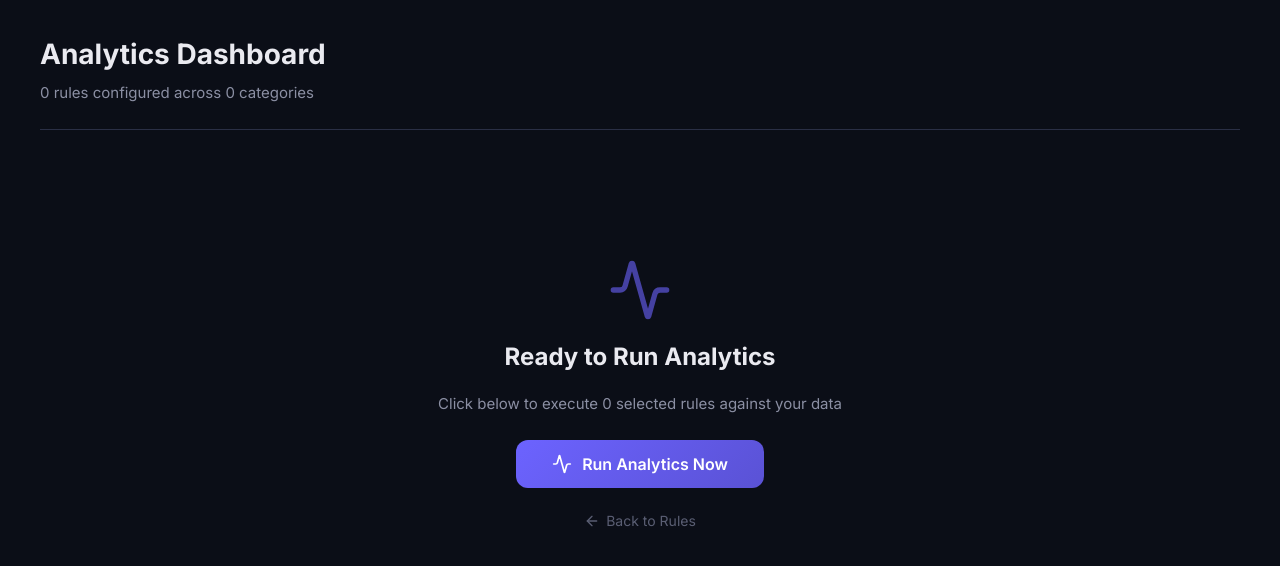
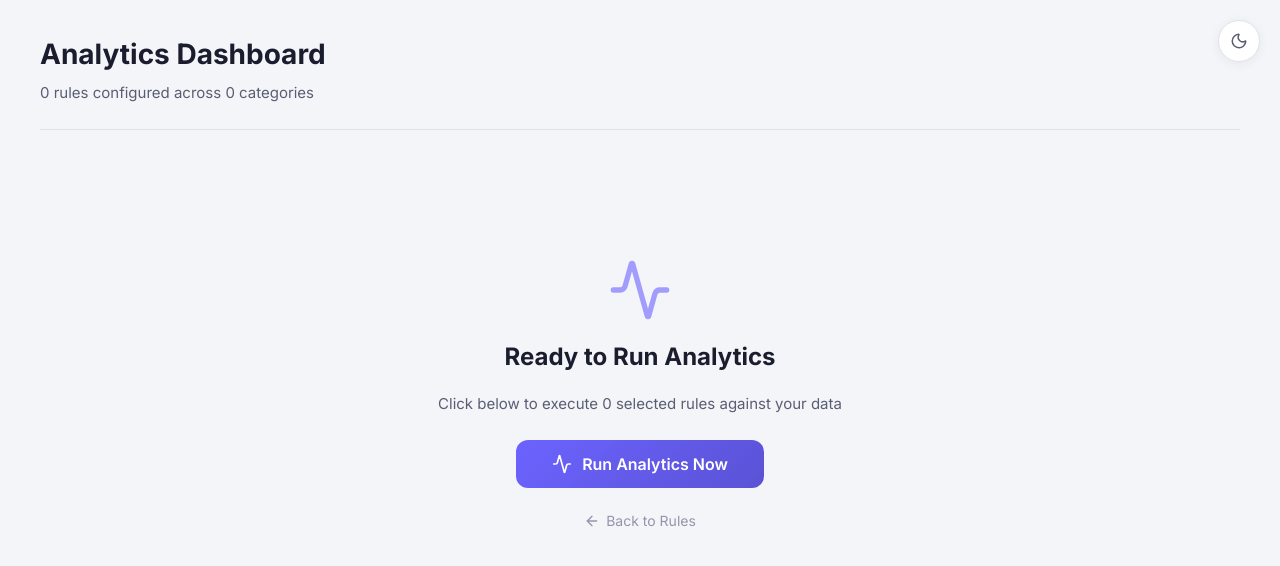
Before and after one commit to sudipgh1991/Nethrox, a React (Vite) app in the folder frontend/: page /dashboard in a window 1280 px wide. Shown: the top 566 px of the page. Built offline with nearby package versions, Linux system fonts and the light colour scheme.

Commit message:
Theme change

```diff
--- a/frontend/src/App.jsx
+++ b/frontend/src/App.jsx
@@ -1,5 +1,7 @@
 import { Routes, Route, Navigate } from 'react-router-dom';
 import { AppProvider } from './context/AppContext';
+import { ThemeProvider } from './context/ThemeContext';
+import ThemeToggle from './components/ThemeToggle';
 import Home from './pages/Home';
 import SelectAnalytics from './pages/SelectAnalytics';
 import ChooseData from './pages/ChooseData';
@@ -9,7 +11,9 @@ import Dashboard from './pages/Dashboard';
 
 function App() {
   return (
+    <ThemeProvider>
       <AppProvider>
+        <ThemeToggle />
         <Routes>
           <Route path="/" element={<Home />} />
           <Route path="/select-analytics" element={<SelectAnalytics />} />
@@ -20,6 +24,7 @@ function App() {
           <Route path="*" element={<Navigate to="/" replace />} />
         </Routes>
       </AppProvider>
+    </ThemeProvider>
   );
 }
 
--- /dev/null
+++ b/frontend/src/components/ThemeToggle.jsx
@@ -0,0 +1,18 @@
+import { Sun, Moon } from 'lucide-react';
+import { useTheme } from '../context/ThemeContext';
+import styles from './ThemeToggle.module.css';
+
+export default function ThemeToggle() {
+  const { theme, toggleTheme } = useTheme();
+
+  return (
+    <button
+      className={styles.toggle}
+      onClick={toggleTheme}
+      aria-label={`Switch to ${theme === 'light' ? 'dark' : 'light'} mode`}
+      title={`Switch to ${theme === 'light' ? 'dark' : 'light'} mode`}
+    >
+      {theme === 'light' ? <Moon size={18} /> : <Sun size={18} />}
+    </button>
+  );
+}
--- /dev/null
+++ b/frontend/src/components/ThemeToggle.module.css
@@ -0,0 +1,23 @@
+.toggle {
+  position: fixed;
+  top: 20px;
+  right: 20px;
+  z-index: 999;
+  width: 42px;
+  height: 42px;
+  border-radius: 50%;
+  display: flex;
+  align-items: center;
+  justify-content: center;
+  background: var(--bg-card);
+  border: 1px solid var(--border);
+  color: var(--text-secondary);
+  box-shadow: var(--shadow);
+  transition: var(--transition);
+  cursor: pointer;
+}
+.toggle:hover {
+  color: var(--primary);
+  border-color: var(--primary);
+  transform: scale(1.08);
+}
--- /dev/null
+++ b/frontend/src/context/ThemeContext.jsx
@@ -0,0 +1,29 @@
+import { createContext, useContext, useState, useEffect } from 'react';
+
+const ThemeContext = createContext();
+
+export function ThemeProvider({ children }) {
+  const [theme, setTheme] = useState(() => {
+    const saved = localStorage.getItem('nethrox-theme');
+    return saved || 'light';
+  });
+
+  useEffect(() => {
+    document.documentElement.setAttribute('data-theme', theme);
+    localStorage.setItem('nethrox-theme', theme);
+  }, [theme]);
+
+  const toggleTheme = () => setTheme((t) => (t === 'light' ? 'dark' : 'light'));
+
+  return (
+    <ThemeContext.Provider value={{ theme, toggleTheme }}>
+      {children}
+    </ThemeContext.Provider>
+  );
+}
+
+export function useTheme() {
+  const context = useContext(ThemeContext);
+  if (!context) throw new Error('useTheme must be used within ThemeProvider');
+  return context;
+}
--- a/frontend/src/index.css
+++ b/frontend/src/index.css
@@ -1,6 +1,39 @@
 @import url('https://fonts.googleapis.com/css2?family=Inter:wght@300;400;500;600;700;800&display=swap');
 
+/* Light theme (default) */
 :root {
+  --primary: #6C63FF;
+  --primary-dark: #5A52D5;
+  --primary-light: #7B73FF;
+  --secondary: #00C896;
+  --secondary-dark: #00A87D;
+  --accent: #FF6584;
+  --bg-dark: #F4F5F9;
+  --bg-card: #FFFFFF;
+  --bg-card-hover: #F0F1F6;
+  --bg-input: #F0F1F6;
+  --border: #E0E2EB;
+  --text-primary: #1A1D2E;
+  --text-secondary: #5A5E73;
+  --text-muted: #9196AB;
+  --success: #16A34A;
+  --warning: #D97706;
+  --danger: #DC2626;
+  --radius: 12px;
+  --radius-sm: 8px;
+  --radius-lg: 16px;
+  --shadow: 0 2px 12px rgba(0, 0, 0, 0.06);
+  --shadow-lg: 0 8px 30px rgba(0, 0, 0, 0.1);
+  --transition: all 0.2s ease;
+
+  /* Home page specific */
+  --home-left-bg: linear-gradient(135deg, #EEF0F7 0%, #E4E7F2 50%, #DFE1F5 100%);
+  --home-left-glow: rgba(108, 99, 255, 0.08);
+  --home-right-bg: #F4F5F9;
+}
+
+/* Dark theme */
+[data-theme="dark"] {
   --primary: #6C63FF;
   --primary-dark: #5A52D5;
   --primary-light: #8B83FF;
@@ -18,12 +51,12 @@
   --success: #22C55E;
   --warning: #F59E0B;
   --danger: #EF4444;
-  --radius: 12px;
-  --radius-sm: 8px;
-  --radius-lg: 16px;
   --shadow: 0 4px 24px rgba(0, 0, 0, 0.3);
   --shadow-lg: 0 8px 40px rgba(0, 0, 0, 0.4);
-  --transition: all 0.2s ease;
+
+  --home-left-bg: linear-gradient(135deg, #0B0E17 0%, #131724 50%, #1A1040 100%);
+  --home-left-glow: rgba(108, 99, 255, 0.12);
+  --home-right-bg: #0B0E17;
 }
 
 * {
--- a/frontend/src/pages/Dashboard.jsx
+++ b/frontend/src/pages/Dashboard.jsx
@@ -1,5 +1,6 @@
 import { useMemo, useState } from 'react';
 import { useAppContext } from '../context/AppContext';
+import { useTheme } from '../context/ThemeContext';
 import { useNavigate } from 'react-router-dom';
 import {
   BarChart, Bar, PieChart, Pie, Cell, LineChart, Line, AreaChart, Area,
@@ -16,8 +17,16 @@ const COLORS = ['#6C63FF', '#00D9A6', '#FF6584', '#F59E0B', '#3B82F6', '#8B5CF6'
 export default function Dashboard() {
   const navigate = useNavigate();
   const { selectedCategories, selectedRules, RULES_BY_CATEGORY, ANALYTICS_OPTIONS, customRules } = useAppContext();
+  const { theme } = useTheme();
   const [isRunning, setIsRunning] = useState(false);
   const [hasRun, setHasRun] = useState(false);
+
+  const isDark = theme === 'dark';
+  const gridColor = isDark ? '#2A2F45' : '#E0E2EB';
+  const tickColor = isDark ? '#8B8FA3' : '#5A5E73';
+  const tooltipBg = isDark ? '#131724' : '#FFFFFF';
+  const tooltipBorder = isDark ? '#2A2F45' : '#E0E2EB';
+  const tooltipLabel = isDark ? '#EAEAF0' : '#1A1D2E';
 
   // Simulate running analytics
   const runAnalytics = () => {
@@ -176,12 +185,12 @@ export default function Dashboard() {
           <h3>Flagged Items by Rule</h3>
           <ResponsiveContainer width="100%" height={300}>
             <BarChart data={barData}>
-              <CartesianGrid strokeDasharray="3 3" stroke="#2A2F45" />
-              <XAxis dataKey="name" tick={{ fill: '#8B8FA3', fontSize: 11 }} angle={-20} textAnchor="end" height={60} />
-              <YAxis tick={{ fill: '#8B8FA3', fontSize: 12 }} />
+              <CartesianGrid strokeDasharray="3 3" stroke={gridColor} />
+              <XAxis dataKey="name" tick={{ fill: tickColor, fontSize: 11 }} angle={-20} textAnchor="end" height={60} />
+              <YAxis tick={{ fill: tickColor, fontSize: 12 }} />
               <Tooltip
-                contentStyle={{ background: '#131724', border: '1px solid #2A2F45', borderRadius: 8 }}
-                labelStyle={{ color: '#EAEAF0' }}
+                contentStyle={{ background: tooltipBg, border: `1px solid ${tooltipBorder}`, borderRadius: 8 }}
+                labelStyle={{ color: tooltipLabel }}
               />
               <Bar dataKey="flagged" radius={[6, 6, 0, 0]}>
                 {barData.map((_, i) => (
@@ -211,7 +220,7 @@ export default function Dashboard() {
                 ))}
               </Pie>
               <Tooltip
-                contentStyle={{ background: '#131724', border: '1px solid #2A2F45', borderRadius: 8 }}
+                contentStyle={{ background: tooltipBg, border: `1px solid ${tooltipBorder}`, borderRadius: 8 }}
               />
             </PieChart>
           </ResponsiveContainer>
@@ -223,12 +232,12 @@ export default function Dashboard() {
           <h3>Monthly Alert Trend</h3>
           <ResponsiveContainer width="100%" height={280}>
             <AreaChart data={trendData}>
-              <CartesianGrid strokeDasharray="3 3" stroke="#2A2F45" />
-              <XAxis dataKey="month" tick={{ fill: '#8B8FA3', fontSize: 12 }} />
-              <YAxis tick={{ fill: '#8B8FA3', fontSize: 12 }} />
+              <CartesianGrid strokeDasharray="3 3" stroke={gridColor} />
+              <XAxis dataKey="month" tick={{ fill: tickColor, fontSize: 12 }} />
+              <YAxis tick={{ fill: tickColor, fontSize: 12 }} />
               <Tooltip
-                contentStyle={{ background: '#131724', border: '1px solid #2A2F45', borderRadius: 8 }}
-                labelStyle={{ color: '#EAEAF0' }}
+                contentStyle={{ background: tooltipBg, border: `1px solid ${tooltipBorder}`, borderRadius: 8 }}
+                labelStyle={{ color: tooltipLabel }}
               />
               <Legend />
               <Area type="monotone" dataKey="alerts" stroke="#6C63FF" fill="rgba(108, 99, 255, 0.15)" strokeWidth={2} />
@@ -255,7 +264,7 @@ export default function Dashboard() {
                 ))}
               </Pie>
               <Tooltip
-                contentStyle={{ background: '#131724', border: '1px solid #2A2F45', borderRadius: 8 }}
+                contentStyle={{ background: tooltipBg, border: `1px solid ${tooltipBorder}`, borderRadius: 8 }}
               />
             </PieChart>
           </ResponsiveContainer>
--- a/frontend/src/pages/Home.jsx
+++ b/frontend/src/pages/Home.jsx
@@ -10,6 +10,7 @@ export default function Home() {
   const [mode, setMode] = useState('signin');
   const [showPassword, setShowPassword] = useState(false);
   const [form, setForm] = useState({ name: '', email: '', password: '' });
+  const [logoError, setLogoError] = useState(false);
 
   const handleSubmit = (e) => {
     e.preventDefault();
@@ -22,7 +23,16 @@ export default function Home() {
       <div className={styles.left}>
         <div className={styles.brand}>
           <div className={styles.logo}>
-            <Shield size={32} />
+            {logoError ? (
+              <Shield size={32} />
+            ) : (
+              <img
+                src="/logo.png"
+                alt="Nethrox"
+                className={styles.logoImg}
+                onError={() => setLogoError(true)}
+              />
+            )}
           </div>
           <h1 className={styles.appName}>Nethrox</h1>
         </div>
--- a/frontend/src/pages/Home.module.css
+++ b/frontend/src/pages/Home.module.css
@@ -10,7 +10,7 @@
   display: flex;
   flex-direction: column;
   justify-content: center;
-  background: linear-gradient(135deg, #0B0E17 0%, #131724 50%, #1A1040 100%);
+  background: var(--home-left-bg);
   position: relative;
   overflow: hidden;
 }
@@ -21,7 +21,7 @@
   left: -200px;
   width: 500px;
   height: 500px;
-  background: radial-gradient(circle, rgba(108, 99, 255, 0.12) 0%, transparent 70%);
+  background: radial-gradient(circle, var(--home-left-glow) 0%, transparent 70%);
   pointer-events: none;
 }
 
@@ -32,14 +32,21 @@
   margin-bottom: 8px;
 }
 .logo {
-  width: 48px;
-  height: 48px;
+  width: 52px;
+  height: 52px;
   background: linear-gradient(135deg, var(--primary) 0%, var(--secondary) 100%);
   border-radius: 12px;
   display: flex;
   align-items: center;
   justify-content: center;
   color: #fff;
+  overflow: hidden;
+}
+.logoImg {
+  width: 100%;
+  height: 100%;
+  object-fit: cover;
+  border-radius: 12px;
 }
 .appName {
   font-size: 28px;
@@ -86,10 +93,11 @@
   align-items: flex-start;
   gap: 14px;
   padding: 16px;
-  background: rgba(255, 255, 255, 0.03);
+  background: var(--bg-card);
   border: 1px solid var(--border);
   border-radius: var(--radius);
   transition: var(--transition);
+  box-shadow: var(--shadow);
 }
 .feature:hover {
   background: rgba(108, 99, 255, 0.06);
@@ -118,7 +126,7 @@
   align-items: center;
   justify-content: center;
   padding: 40px;
-  background: var(--bg-dark);
+  background: var(--home-right-bg);
 }
 .formCard {
   width: 100%;
```
Lines whose indentation alone changed are shown as unchanged.
